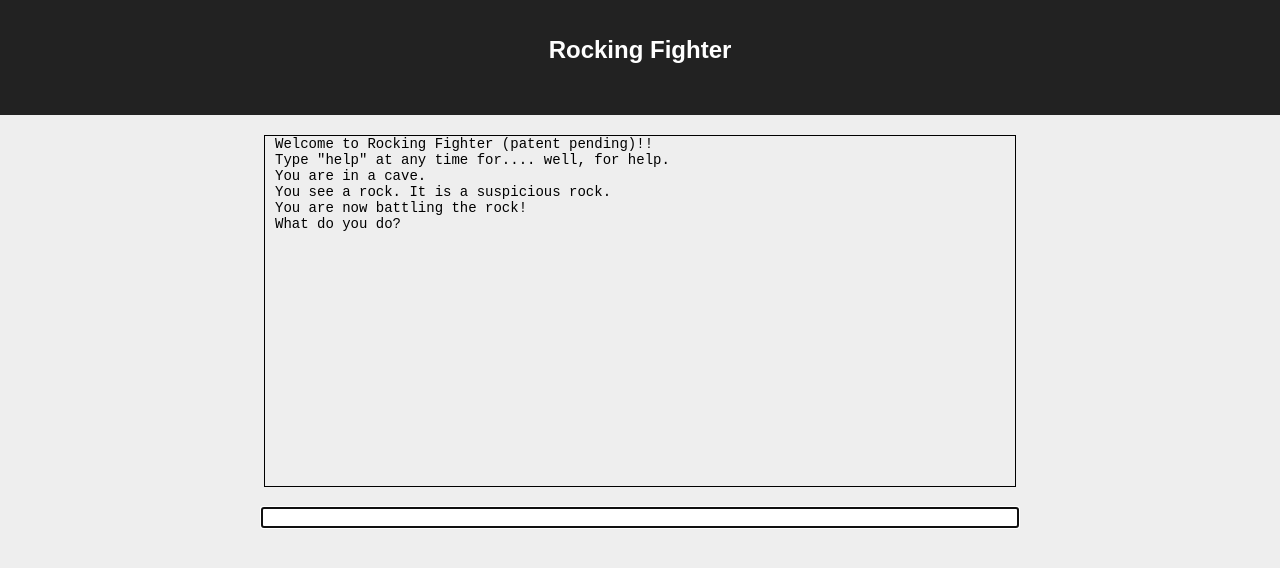
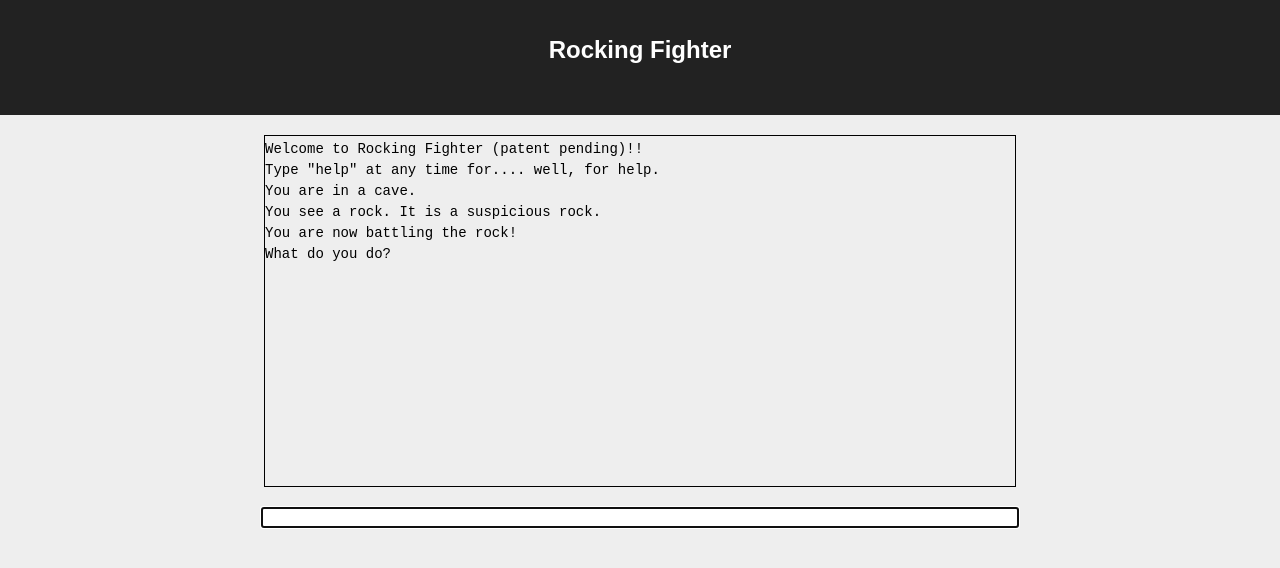
Before and after one commit to stankeecar/Rocking-Fighter, a React (Create React App) app: page / in a window 1280 px wide. Shown: the top 568 px of the page. Built offline with nearby package versions, Linux system fonts and the light colour scheme.

Commit message:
Minor style changes

```diff
--- a/src/App.css
+++ b/src/App.css
@@ -4,7 +4,7 @@ body {
 
 p {
   border: 0;
-  margin: 0 10px;
+  margin: 5px 0px;
 }
 
 .App {
@@ -46,7 +46,6 @@ p {
   border: 0;
   margin: 0;
   padding: 0px 3px;
-  line-height: 5%;
 }
 
 .user-text-printed {
```
